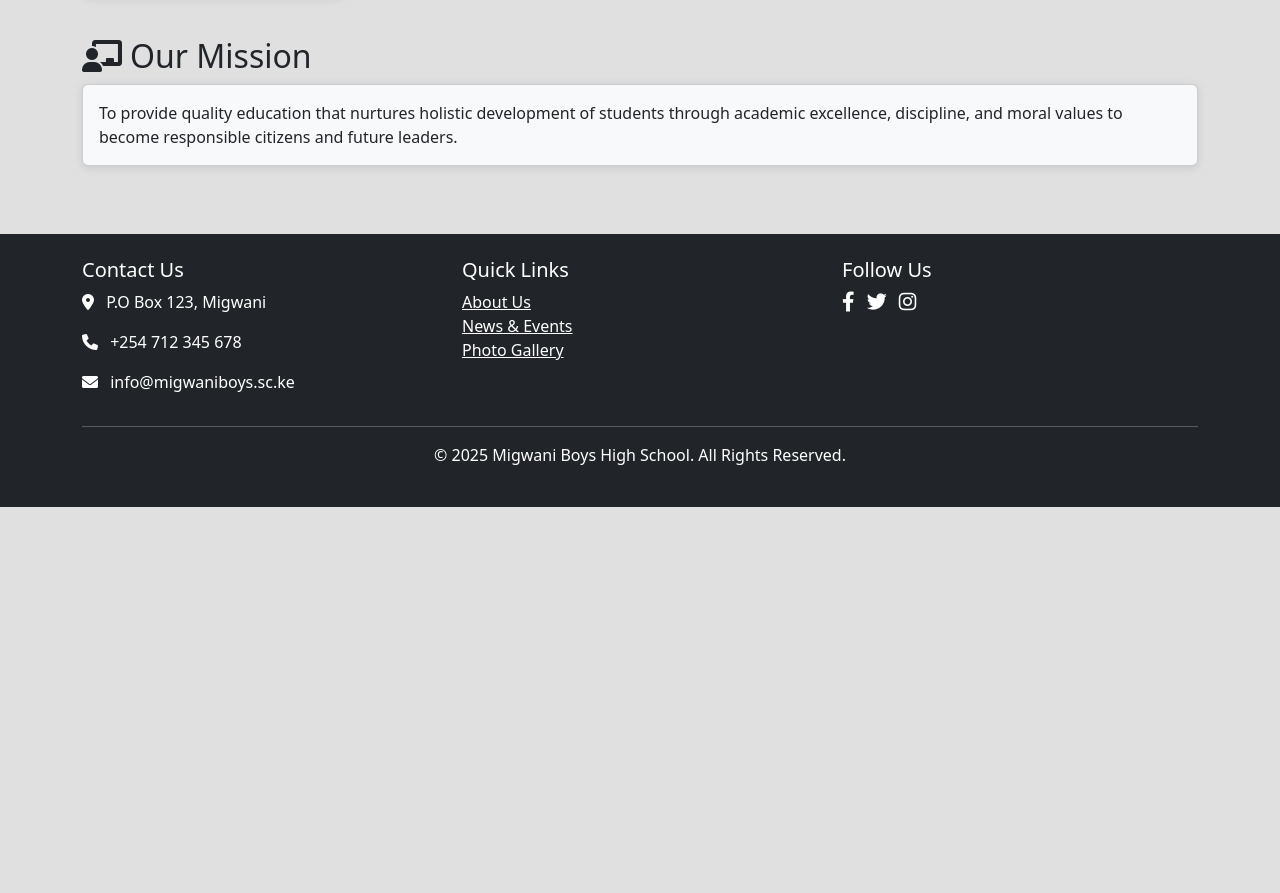
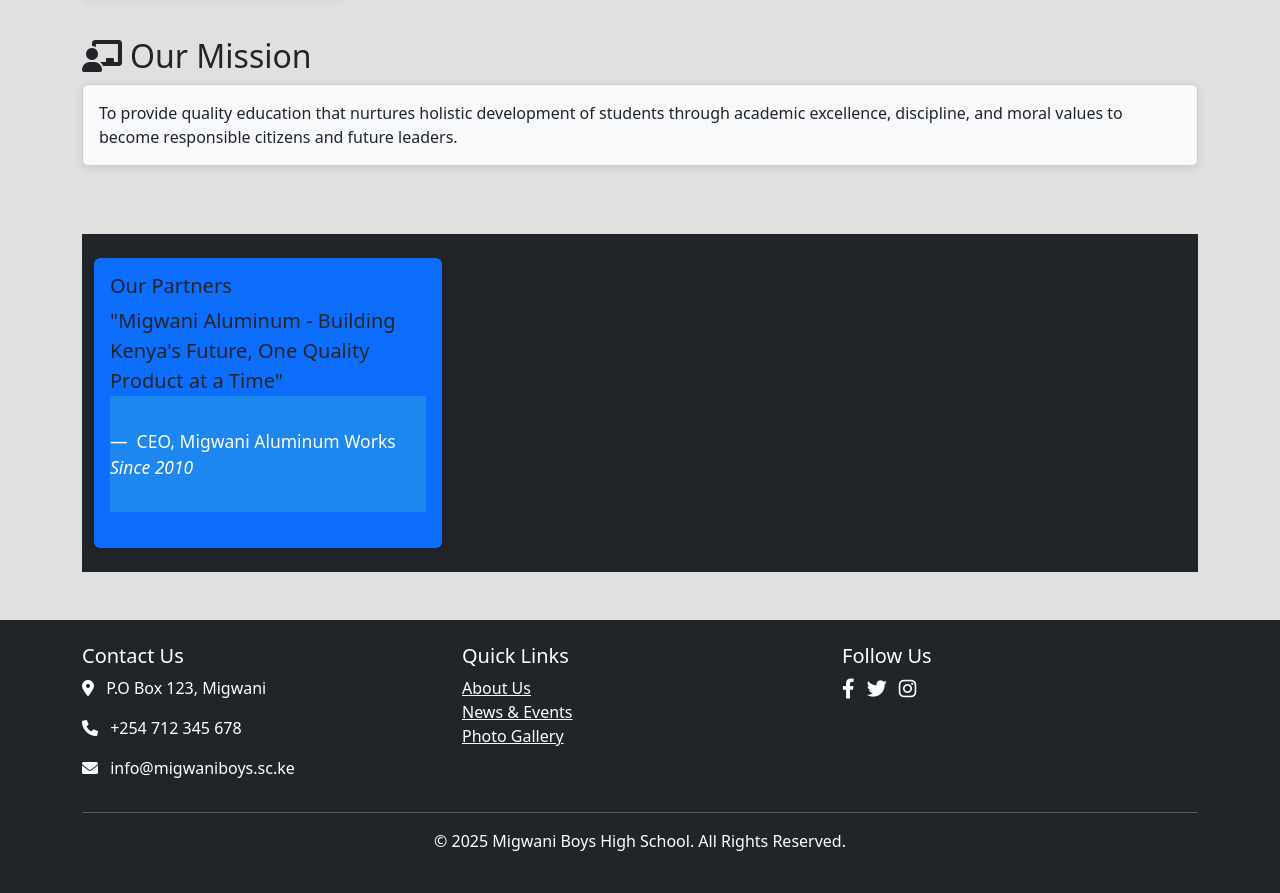
Before and after one commit to Vigor254/migwani-school, a Django app: page / in a window 1280 px wide. Shown: the part 1549-2442 px from the top of the page. Before the commit the page ends 2056 px from the top, so only its background shows below. Run offline with Django 4.2, Linux system fonts and the light colour scheme; data comes from the database, SQL or seed files in the repository; both versions use the stored data as it was after the commit; data that the repository does not hold is empty; some libraries are stand-ins or nearby versions.

Commit message:
first commit

```diff
--- a/migwaniapp/admin.py
+++ b/migwaniapp/admin.py
@@ -1,6 +1,7 @@
 from django.contrib import admin
 from .models import News, Staff, Student, Event, Gallery
-
+from .models import Partner
+admin.site.register(Partner)
 @admin.register(News)
 class NewsAdmin(admin.ModelAdmin):
     list_display = ('title', 'date_posted')
--- a/migwaniapp/models.py
+++ b/migwaniapp/models.py
@@ -74,3 +74,16 @@ class CarouselImage(models.Model):
 
     def __str__(self):
         return self.title
+# models.py
+from django.db import models
+
+class Partner(models.Model):
+    name = models.CharField(max_length=100)
+    quote = models.TextField()
+    author = models.CharField(max_length=100)
+    since_year = models.CharField(max_length=4)
+    logo = models.ImageField(upload_to='partners/', blank=True)
+    is_active = models.BooleanField(default=True)
+
+    def __str__(self):
+        return self.name
--- a/migwaniapp/templates/school/index.html
+++ b/migwaniapp/templates/school/index.html
@@ -99,4 +99,40 @@
         </div>
     </div>
 </div>
+    {% if aluminum_partner %}
+<div class="col-md-4 mb-4 mb-md-0">
+    <div class="card aluminum-card border-0 h-100">
+        <div class="card-body">
+            <h5 class="card-title">Our Valued Partner</h5>
+            {% if aluminum_partner.logo %}
+                <img src="{{ aluminum_partner.logo.url }}" alt="{{ aluminum_partner.name }}" class="img-fluid mb-3" style="max-height: 50px;">
+            {% endif %}
+            <div class="aluminum-quote">
+                {{ aluminum_partner.quote }}
+                <span class="aluminum-author">
+                    {{ aluminum_partner.author }}
+                    <span class="aluminum-year">Since {{ aluminum_partner.since_year }}</span>
+                </span>
+            </div>
+        </div>
+    </div>
+</div>
+{% endif %}
+<footer class="bg-dark text-white py-4">
+    <div class="container">
+        <div class="row">
+            <!-- Migwani Aluminum Speech Section -->
+            <div class="col-md-4 mb-4 mb-md-0">
+                <div class="card bg-primary border-0 h-100">
+                    <div class="card-body">
+                        <h5 class="card-title">Our Partners</h5>
+                        <blockquote class="blockquote mb-0">
+                            <p class="font-italic">"{{ aluminum_quote.text }}"</p>
+                            <footer class="blockquote-footer text-white">
+                                {{ aluminum_quote.author }} <cite>{{ aluminum_quote.year }}</cite>
+                            </footer>
+                        </blockquote>
+                    </div>
+                </div>
+            </div>
 {% endblock %}
--- a/migwaniapp/views.py
+++ b/migwaniapp/views.py
@@ -1,5 +1,5 @@
 from django.shortcuts import render
-from .models import News, Staff, Event, Gallery
+from .models import News, Staff, Event, Gallery, Partner
 # Create your views here.
 from django.shortcuts import render
 from .models import News, Staff, Event, Gallery
@@ -8,6 +8,7 @@ from .models import News, Staff, Event, Gallery
 def home(request):
     latest_news = News.objects.order_by('-date_posted')[:3]
     upcoming_events = Event.objects.order_by('date')[:3]
+    aluminum_partner = Partner.objects.filter(name="Migwani Aluminum").first()
 
     # Add carousel images data
     carousel_images = [
@@ -30,8 +31,13 @@ def home(request):
     context = {
         'news': latest_news,
         'events': upcoming_events,
-        'carousel_images': carousel_images  # Add this to context
-
+        'carousel_images': carousel_images,
+        'aluminum_partner': aluminum_partner,
+        'aluminum_quote': {
+            'text': "Migwani Aluminum - Building Kenya's Future, One Quality Product at a Time",
+            'author': "CEO, Migwani Aluminum Works",
+            'year': "Since 2010"
+        }
     }
     return render(request, 'school/index.html', context)
 # def home(request):
```
Also changed, not shown: migwaniapp/static/css/style.css (+37 -0 lines), db.sqlite3, migwaniapp/migrations/0003_partner.py (added).
